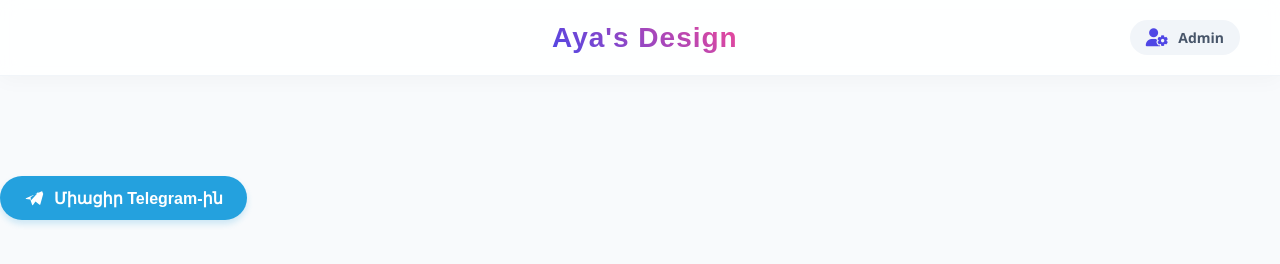
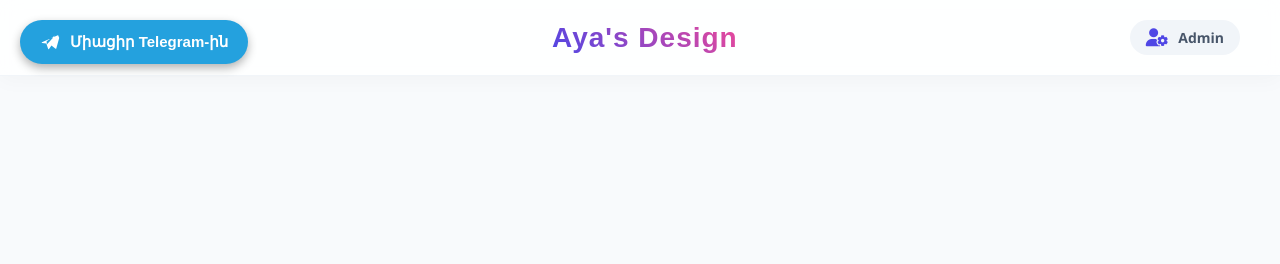
Before and after one commit to AyasDesign/AyasDesign.github.io, a plain HTML site: page index.html in a window 1280 px wide. Drawn offline with Linux system fonts and the light colour scheme; no server answers.

Commit message:
Update index.html

```diff
--- a/index.html
+++ b/index.html
@@ -51,38 +51,41 @@
 
 
 
-
-
 <!-- Տելեգրամի կոճակի HTML կոդը -->
-<a href="https://t.me/gay_00h" target="_blank" class="telegram-btn">
+<a href="https://t.me/gay_00h" target="_blank" class="telegram-btn-fixed">
   <svg width="20" height="20" viewBox="0 0 24 24" fill="none" xmlns="http://www.w3.org/2000/svg">
     <path d="M21.922 4.108c-.143-.13-.356-.164-.533-.087l-19 8.222c-.22.095-.347.33-.31.567.037.237.228.419.464.444l4.985.532 2.197 6.425c.074.216.264.366.492.388.024.002.048.003.072.003.203 0 .393-.1.512-.271l2.915-4.17 4.965 3.864c.143.111.332.143.504.086.172-.057.303-.195.352-.37l3.5-12.5c.058-.207-.008-.431-.198-.553zm-13.62 10.99l-.36-4.12 10.15-6.85-8.23 8.94-.04.04c-.03.03-.06.06-.09.09l-1.43 1.9z" fill="white"/>
   </svg>
   Միացիր Telegram-ին
 </a>
 
-<!-- Կոճակի տեսքը գեղեցկացնող CSS կոդը -->
+<!-- CSS կոդը՝ կոճակը վերևի ձախ անկյունում ամրացնելու համար -->
 <style>
-.telegram-btn {
+.telegram-btn-fixed {
+  position: fixed; /* Ամրացնում է կոճակը էկրանին */
+  top: 20px;       /* Հեռավորությունը վերևի եզրից */
+  left: 20px;      /* Հեռավորությունը ձախ եզրից */
+  z-index: 9999;   /* Ապահովում է, որ կոճակը լինի բոլոր էլեմենտներից վերևում */
+
   display: inline-flex;
   align-items: center;
   gap: 10px;
-  background-color: #24A1DE; /* Տելեգրամի օրիգինալ կապույտ գույնը */
+  background-color: #24A1DE;
   color: white !important;
   text-decoration: none;
-  padding: 12px 24px;
-  border-radius: 50px; /* Կլորացված եզրեր */
+  padding: 12px 20px;
+  border-radius: 50px;
   font-family: Arial, sans-serif;
   font-weight: bold;
-  font-size: 16px;
-  box-shadow: 0 4px 6px rgba(36, 161, 222, 0.2);
+  font-size: 15px;
+  box-shadow: 0 4px 10px rgba(0, 0, 0, 0.3);
   transition: all 0.3s ease;
 }
 
-.telegram-btn:hover {
-  background-color: #1d82b3; /* Մկնիկը վրան բերելիս մի քիչ մգանում է */
-  box-shadow: 0 6px 12px rgba(36, 161, 222, 0.4);
-  transform: translateY(-2px); /* Թեթև վերև է բարձրանում */
+.telegram-btn-fixed:hover {
+  background-color: #1d82b3;
+  box-shadow: 0 6px 15px rgba(36, 161, 222, 0.5);
+  transform: scale(1.05); /* Մկնիկը վրան բերելիս մի փոքր մեծանում է */
 }
 </style>
 
```
